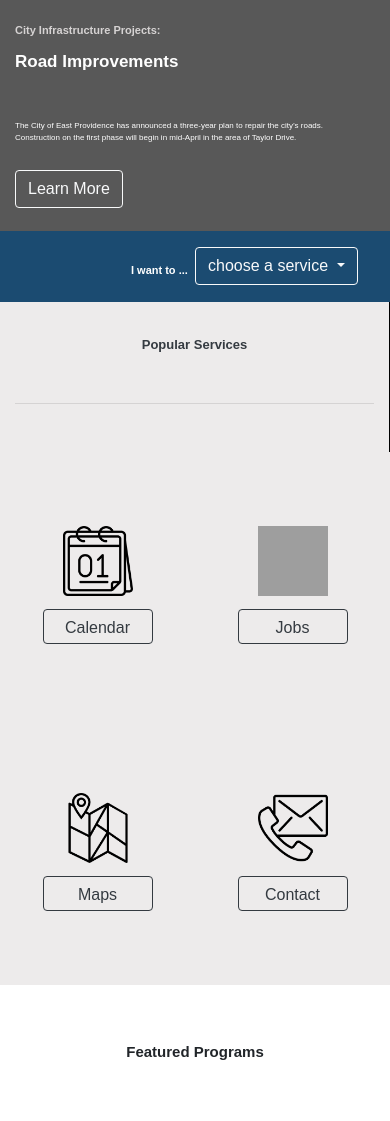
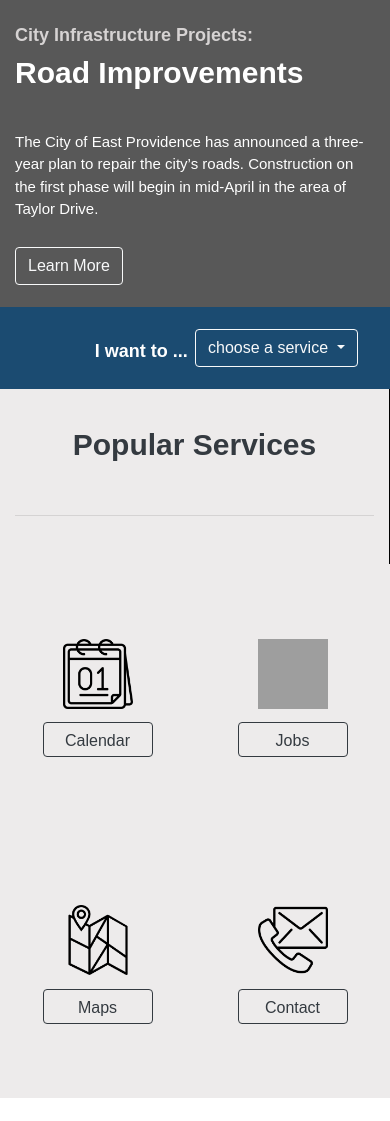
Before and after one commit to bfishy/redesign, a PHP site: page /redesign.html in a window 390 px wide. Shown: the part 525-1646 px from the top of the page. Run offline with PHP 8.4, Linux system fonts and the light colour scheme; grey boxes are pictures that could not be loaded.

Commit message:
fixe responsive text

```diff
--- a/redesign.html
+++ b/redesign.html
@@ -169,7 +169,7 @@
     <div class="container-fluid featured">
         <p class="featured-title text-center">Featured Programs</p>
         <div class="row mb-5">
-            <div class="col-12 col-sm-12 col-md-12 col-lg-4 pr-0">
+            <div class="col-12 col-sm-12 col-md-12 col-lg-4 my-2">
                 <div class="card h-100 my-2">
                     <div class="card-body py-0 px-0">
                       <img class="overview shadow-sm mb-2" src="img/council.png" alt="pic of city council">
@@ -180,7 +180,7 @@
                     </div>
                   </div>
             </div>
-            <div class="col-12 col-sm-12 col-md-12 col-lg-4 py-0">
+            <div class="col-12 col-sm-12 col-md-12 col-lg-4 my-2">
                 <div class="card h-100 my-2">
                     <div class="card-body py-0 px-0">
                       <img class="overview shadow-sm mb-2" src="img/light-bulb-bg.png" alt="pic of suggestion box">
@@ -192,10 +192,10 @@
                     </div>
                   </div>
             </div>
-            <div class="col-12 col-sm-12 col-md-12 col-lg-4 pl-0">
+            <div class="col-12 col-sm-12 col-md-12 col-lg-4 my-2">
                 <div class="card h-100 my-2">
                     <div class="card-body py-0 px-0">
-                      <img class="overview shadow-sm mb-2" src="img/opengov-bg.png" alt="pic of open gov logo">
+                      <img class="overview shadow-sm mb-2 w-98" src="img/opengov-bg.png" alt="pic of open gov logo">
                       <div class="card-text lead px-2">
                         <a href="" class="program"><h3 class="featured-subtitle">OpenGov Access</h3></a>
                         <p>View the 2021 Proposed Budget in the OpenGov Cloud Platform</p>
--- a/style_r.css
+++ b/style_r.css
@@ -13,21 +13,23 @@ body {
 }
 
 @media (min-width: 370px) {
-    .alert-box {font-size: 15px;}
+    .alert-box {font-size: 15px; margin-left: 3px;}
     .info-box {font-size: 12px;}
     .link-box {font-size: 12px;}
     .title {font-size: 20px;}
     .subtitle {font-size: 0.5rem;}
     .menu-item {font-size: 10px;}
     .article-title {
-        font-size: 17px;
+        font-size: 30px;
         line-height: 1rem;
     }
-    .article-sub {font-size: 11px;}
-    .article-text {font-size: 8px;}
-    .choose-text {font-size: 11px;}
-    .side-title {font-size: 13px;}
-    .featured-title {font-size: 15px;}
+    .article-sub {font-size: 18px;}
+    .article-text {font-size: 15px;}
+    .choose-text {font-size: 18px;}
+    .side-title {font-size: 30px;}
+    .featured-title {font-size: 28px;}
+    .links {font-size: 12px;}
+    .addr {font-size: 12px; line-height: 8px;}
 }
 
 /* Medium devices (tablets, 768px and up) */
@@ -84,7 +86,7 @@ body {
 }
 
 .alert-box {
-    margin: 0rem 0rem 0rem 1rem;
+    margin: 0rem 0rem 0rem 0.5rem;
 }
 
 .noti-text {
@@ -221,6 +223,18 @@ a.gov:hover {
     .menu-item {display: none;}
     #menu-button {
       display: inline;
+    }
+}
+
+@media screen and (max-width: 400px) {
+    .title {
+        margin-left: 10px !important;
+    }
+    .subtitle {
+        margin-left: 10px !important;
+    }
+    .noti-text {
+        margin-left: 0px !important;
     }
 }
 
```
Also changed, not shown: img/screenshot.png (added).
